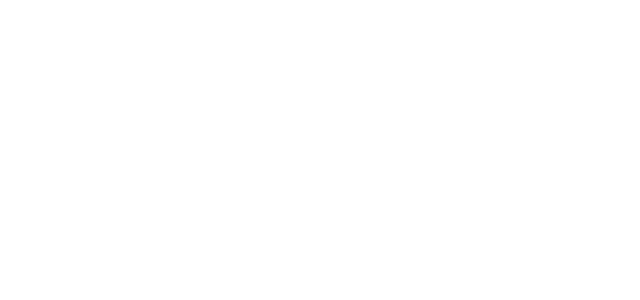
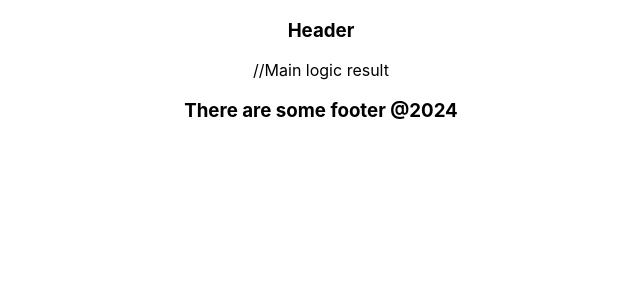
Before and after one commit to DreaMTH/todoList, a React (Create React App) app: page / in a window 1280 px wide. Shown: the top 300 px of the page, without its empty margins (319-959 px from the left). Built offline with nearby package versions, Linux system fonts and the light colour scheme.

Commit message:
initial commit

```diff
--- a/src/App.js
+++ b/src/App.js
@@ -1,7 +1,14 @@
 import "./App.css";
+import { Footer, Header, TodoList } from "./components/index.js";
 
 function App() {
-  return <div className="App"></div>;
+  return (
+    <div className="App">
+      <Header />
+      <TodoList />
+      <Footer />
+    </div>
+  );
 }
 
 export default App;
--- /dev/null
+++ b/src/components/footer/Footer.jsx
@@ -0,0 +1,7 @@
+export const Footer = () => {
+  return (
+    <>
+      <h3>There are some footer @{new Date().getFullYear()}</h3>
+    </>
+  );
+};
--- /dev/null
+++ b/src/components/header/Header.jsx
@@ -0,0 +1,9 @@
+export const Header = () => {
+  return (
+    <>
+      <div>
+        <h3>Header</h3>
+      </div>
+    </>
+  );
+};
--- /dev/null
+++ b/src/components/index.js
@@ -0,0 +1,5 @@
+import { Footer } from "./footer/Footer.jsx";
+import { Header } from "./header/Header.jsx";
+import { TodoList } from "./todoList/TodoList.jsx";
+
+export { Footer, Header, TodoList };
--- /dev/null
+++ b/src/components/todoList/TodoList.jsx
@@ -0,0 +1,3 @@
+export const TodoList = () => {
+  return <>//Main logic result</>;
+};
```
